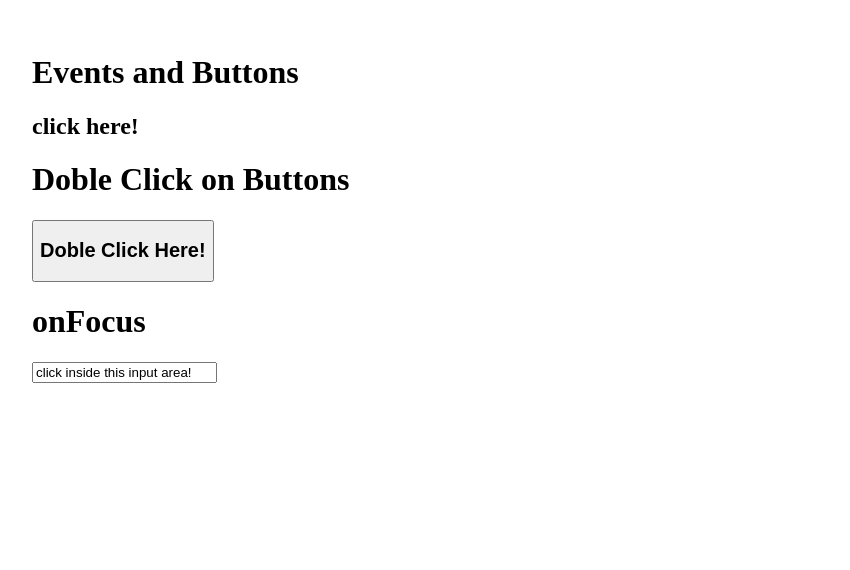
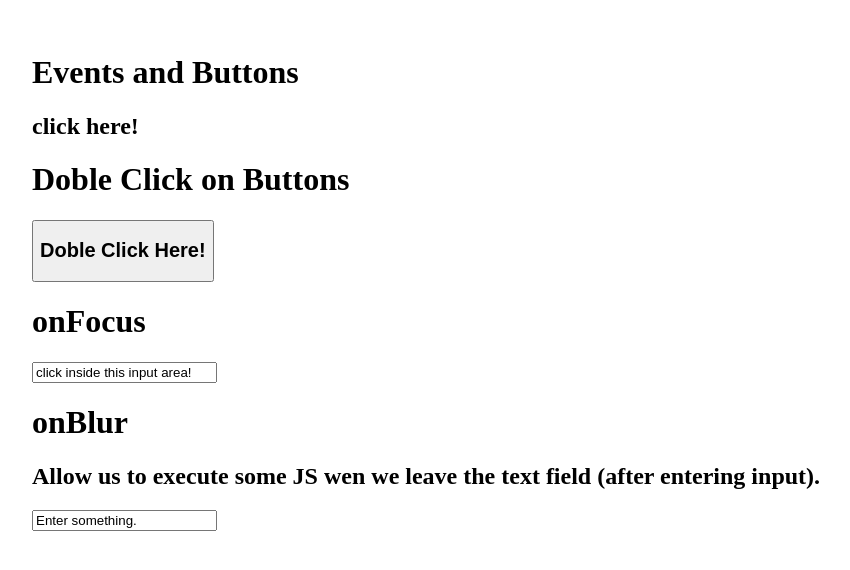
Before and after one commit to adrioro/Buttons-Events, a plain HTML site: page index.html in a window 1280 px wide. Shown: the whole page, without its empty margins (1-851 px from the left). Drawn offline with nearby package versions, Linux system fonts and the light colour scheme.

Commit message:
fifth commit onBlur

```diff
--- a/index.html
+++ b/index.html
@@ -17,11 +17,12 @@
     <h2><strong>Doble Click Here!</strong></h2>
   </button>
   <h1>onFocus</h1>
+  <input type="div" onfocus="weFocus()" name="" value="click inside this input area!">
+  <h1>onBlur</h1>
+  <h2>Allow us to execute some JS wen we leave the text field (after entering input).</h2>
+  <input type="text" onblur="startBlur()" name="" value='Enter something.' />
 
-  <input type="div" onfocus="weFocus()" name="" value="click inside this input area!">
-
-
-  <script type="text/javascript" src="https://code.jquery.com/jquery-3.2.1.slim.min.js"></script>
+  <script type=" text/javascript" src="https://code.jquery.com/jquery-3.2.1.slim.min.js"></script>
   <script type="text/javascript" src="//code.jquery.com/jquery.min.js"></script>
   <script type="text/javascript" src="index.js "></script>
 </body>
--- a/index.js
+++ b/index.js
@@ -9,3 +9,7 @@ function myButton() {
 function weFocus() {
   alert("We are focused!")
 }
+
+function startBlur() {
+  alert("You are leaving the field\nBluerred!")
+}
```
